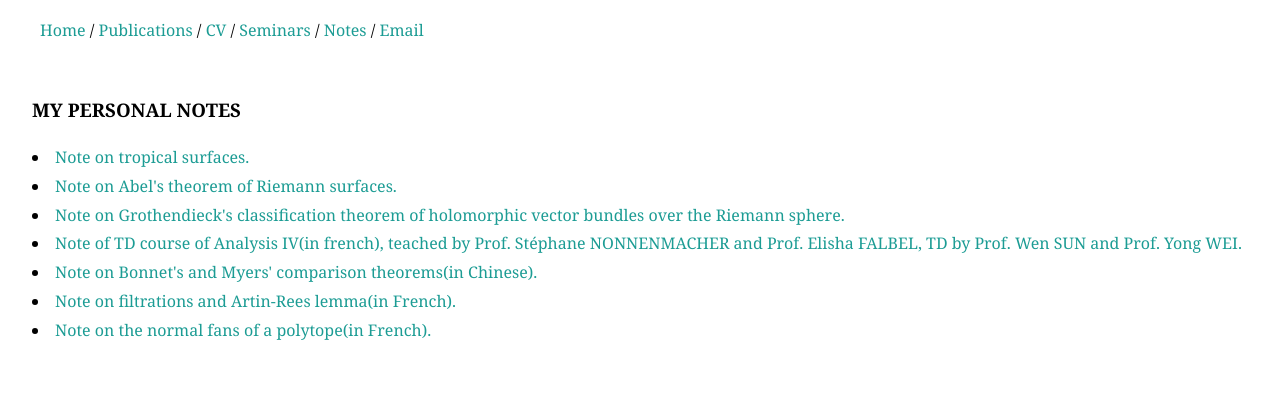
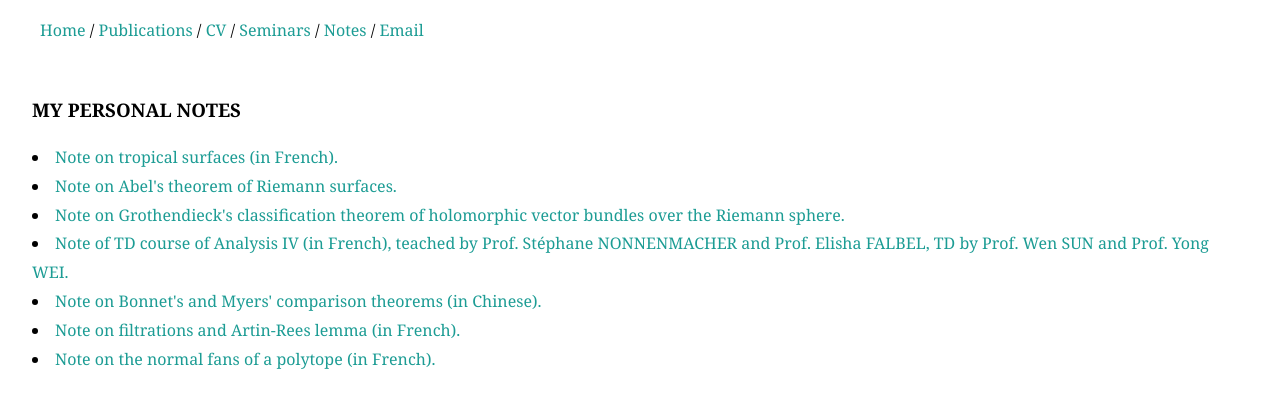
Before and after one commit to XiaoweiYEXavier/XiaoweiYEXavier.github.io, a Jekyll site: the page built from Notes/index.html, in a window 1280 px wide. Shown: the top 408 px of the page. Built offline with Jekyll 4.4.1, drawn with Linux system fonts in a browser that asks for light colours; some web fonts are replaced.

Commit message:
Update index.html

```diff
--- a/Notes/index.html
+++ b/Notes/index.html
@@ -6,13 +6,13 @@
 	<section>
 		<h3>My personal notes</h3>
 		<u1>
-	   <li><a href="/Notes/Tropical_Rainforest.pdf" target="blank">Note on tropical surfaces. </a></li>
+	   <li><a href="/Notes/Tropical_Rainforest.pdf" target="blank">Note on tropical surfaces (in French). </a></li>
            <li><a href="/Notes/Seminar_Notes_Abel.pdf" target="blank">Note on Abel's theorem of Riemann surfaces. </a></li>
 	   <li><a href="/Notes/Seminar_Notes_Grothendieck.pdf" target="blank">Note on Grothendieck's classification theorem of holomorphic vector bundles over the Riemann sphere. </a></li>
-	   <li><a href="/Notes/分析IV习题.pdf" target="blank">Note of TD course of Analysis IV(in french), teached by Prof. Stéphane NONNENMACHER and Prof. Elisha FALBEL, TD by Prof. Wen SUN and Prof. Yong WEI. </a></li>
-	   <li><a href="/Notes/graduate.pdf" target="blank">Note on Bonnet's and Myers' comparison theorems(in Chinese). </a></li>
-	   <li><a href="/Notes/Filtrations_et_Lemme_d_Artin_Rees.pdf" target="blank">Note on filtrations and Artin-Rees lemma(in French). </a></li>
-	   <li><a href="/Notes/Correspondance_déroissante_des_faces.pdf" target="blank">Note on the normal fans of a polytope(in French). </a></li>
+	   <li><a href="/Notes/分析IV习题.pdf" target="blank">Note of TD course of Analysis IV (in French), teached by Prof. Stéphane NONNENMACHER and Prof. Elisha FALBEL, TD by Prof. Wen SUN and Prof. Yong WEI. </a></li>
+	   <li><a href="/Notes/graduate.pdf" target="blank">Note on Bonnet's and Myers' comparison theorems (in Chinese). </a></li>
+	   <li><a href="/Notes/Filtrations_et_Lemme_d_Artin_Rees.pdf" target="blank">Note on filtrations and Artin-Rees lemma (in French). </a></li>
+	   <li><a href="/Notes/Correspondance_déroissante_des_faces.pdf" target="blank">Note on the normal fans of a polytope (in French). </a></li>
 	</u1>
 	</section>
 </div><!-- /.blurb -->
```
